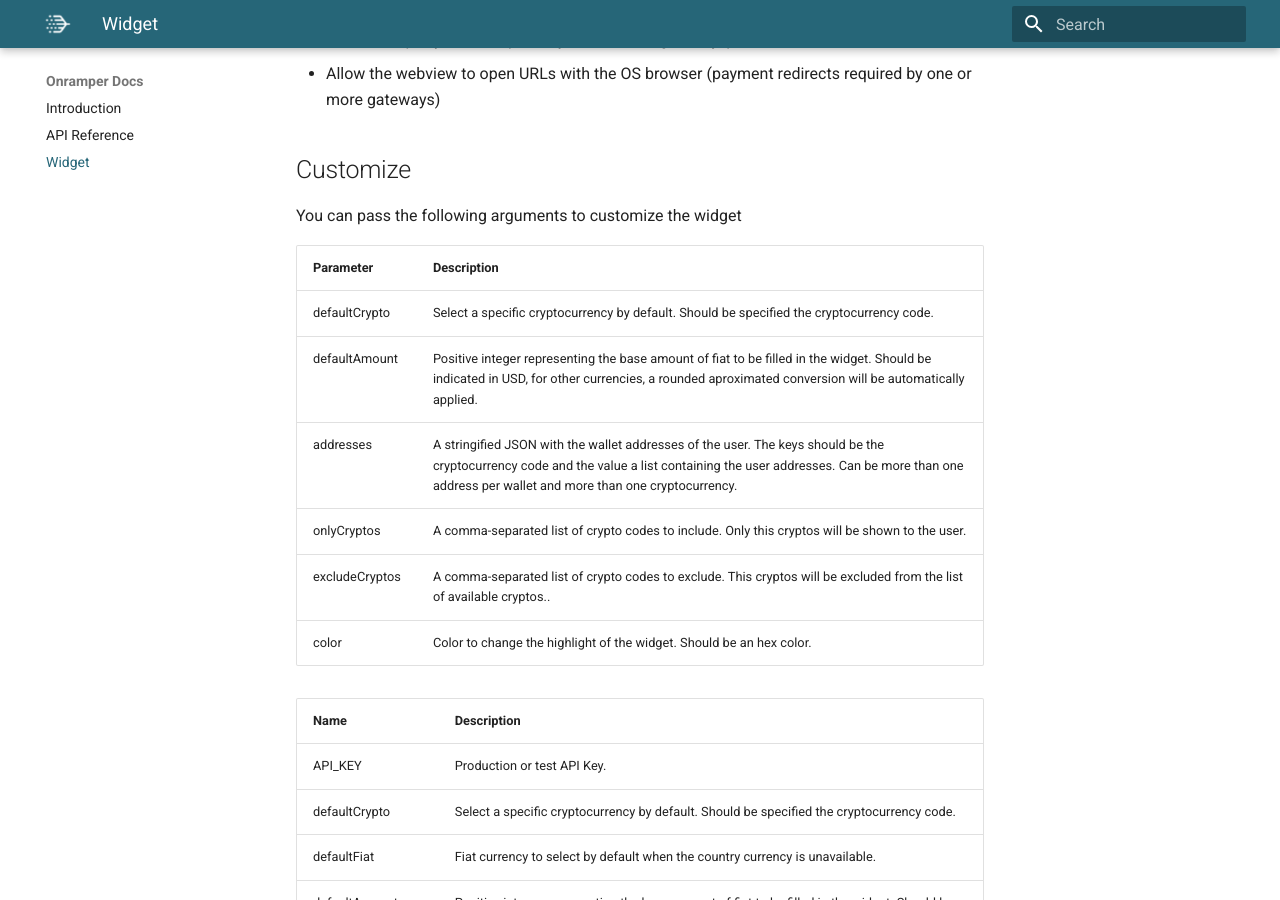
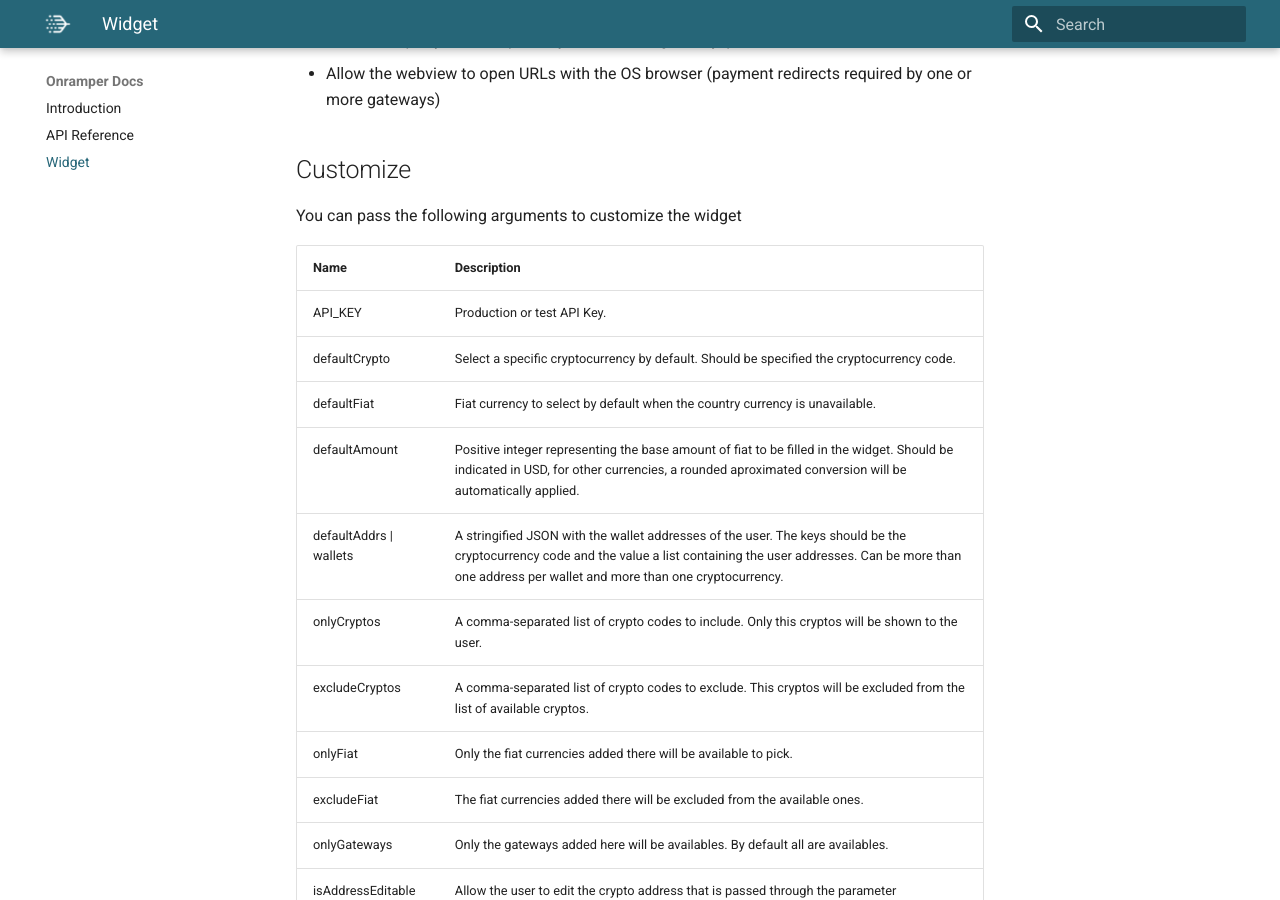
Before and after one commit to onramper/docs, an MkDocs documentation site: the page built from docs/widget.md, in a window 1280 px wide and 900 px high, scrolled down 6854 px. Built offline with MkDocs 1.6.1 and Material for MkDocs 9.7.7, drawn with Linux system fonts in a browser that asks for light colours.

Commit message:
Remove old params table

```diff
--- a/docs/widget.md
+++ b/docs/widget.md
@@ -249,15 +249,6 @@ This features are:
 
 You can pass the following arguments to customize the widget
 
-| Parameter      | Description                                                                                                                                                                                                                        |
-| -------------- | ---------------------------------------------------------------------------------------------------------------------------------------------------------------------------------------------------------------------------------- |
-| defaultCrypto  | Select a specific cryptocurrency by default. Should be specified the cryptocurrency code.                                                                                                                                          |
-| defaultAmount  | Positive integer representing the base amount of fiat to be filled in the widget. Should be indicated in USD, for other currencies, a rounded aproximated conversion will be automatically applied.                                |
-| addresses      | A stringified JSON with the wallet addresses of the user. The keys should be the cryptocurrency code and the value a list containing the user addresses. Can be more than one address per wallet and more than one cryptocurrency. |
-| onlyCryptos    | A comma-separated list of crypto codes to include. Only this cryptos will be shown to the user.                                                                                                                                    |
-| excludeCryptos | A comma-separated list of crypto codes to exclude. This cryptos will be excluded from the list of available cryptos..                                                                                                              |
-| color          | Color to change the highlight of the widget. Should be an hex color.                                                                                                                                                               |
-
 | Name                    | Description                                                                                                                                                                                                                        |
 | ----------------------- | ---------------------------------------------------------------------------------------------------------------------------------------------------------------------------------------------------------------------------------- |
 | API_KEY                 | Production or test API Key.                                                                                                                                                                                                        |
```
